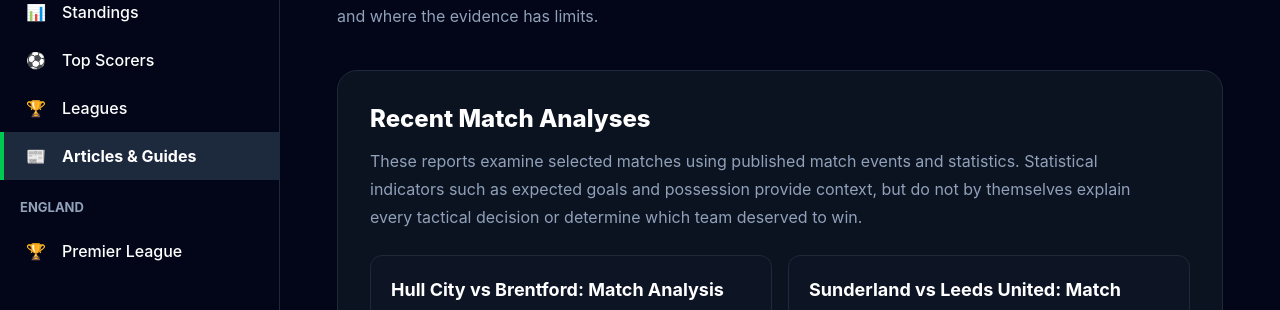
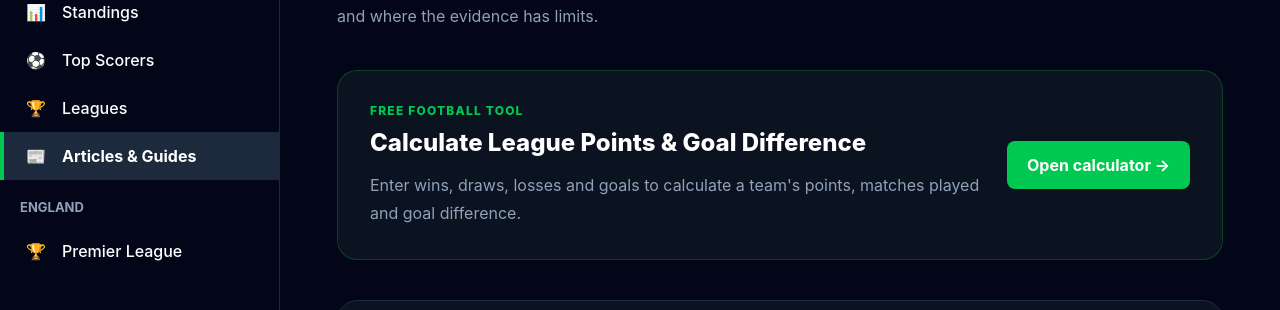
Before and after one commit to ms1a15j2010-cloud/apex-sports-frontend, a Next.js app: page /articles in a window 1280 px wide. Shown: the part 332-642 px from the top of the page. Built offline with nearby package versions, Linux system fonts and the light colour scheme; no server answers.

Commit message:
Feature interactive calculator on articles page

```diff
--- a/src/app/articles/page.js
+++ b/src/app/articles/page.js
@@ -157,6 +157,21 @@ export default function ArticlesPage() {
           pitch, and where the evidence has limits.
         </p>
       </header>
+
+      <section className="mb-10 rounded-[20px] border border-green-900/70 bg-[#0b1220] p-6 sm:p-8">
+        <div className="flex flex-col gap-4 sm:flex-row sm:items-center sm:justify-between">
+          <div>
+            <p className="mb-2 text-xs font-extrabold uppercase tracking-[1.2px] text-green-500">Free football tool</p>
+            <h2 className="text-2xl font-extrabold text-white">Calculate League Points &amp; Goal Difference</h2>
+            <p className="mt-2 max-w-2xl leading-7 text-slate-400">
+              Enter wins, draws, losses and goals to calculate a team's points, matches played and goal difference.
+            </p>
+          </div>
+          <Link href="/tools/league-points-calculator" className="shrink-0 rounded-lg bg-green-500 px-5 py-3 text-center font-bold text-slate-950 transition hover:bg-green-400">
+            Open calculator →
+          </Link>
+        </div>
+      </section>
 
       <section className="mb-10 rounded-[20px] border border-gray-800 bg-[#0b1220] p-6 sm:p-8">
         <h2 className="text-2xl font-extrabold text-white">
```
